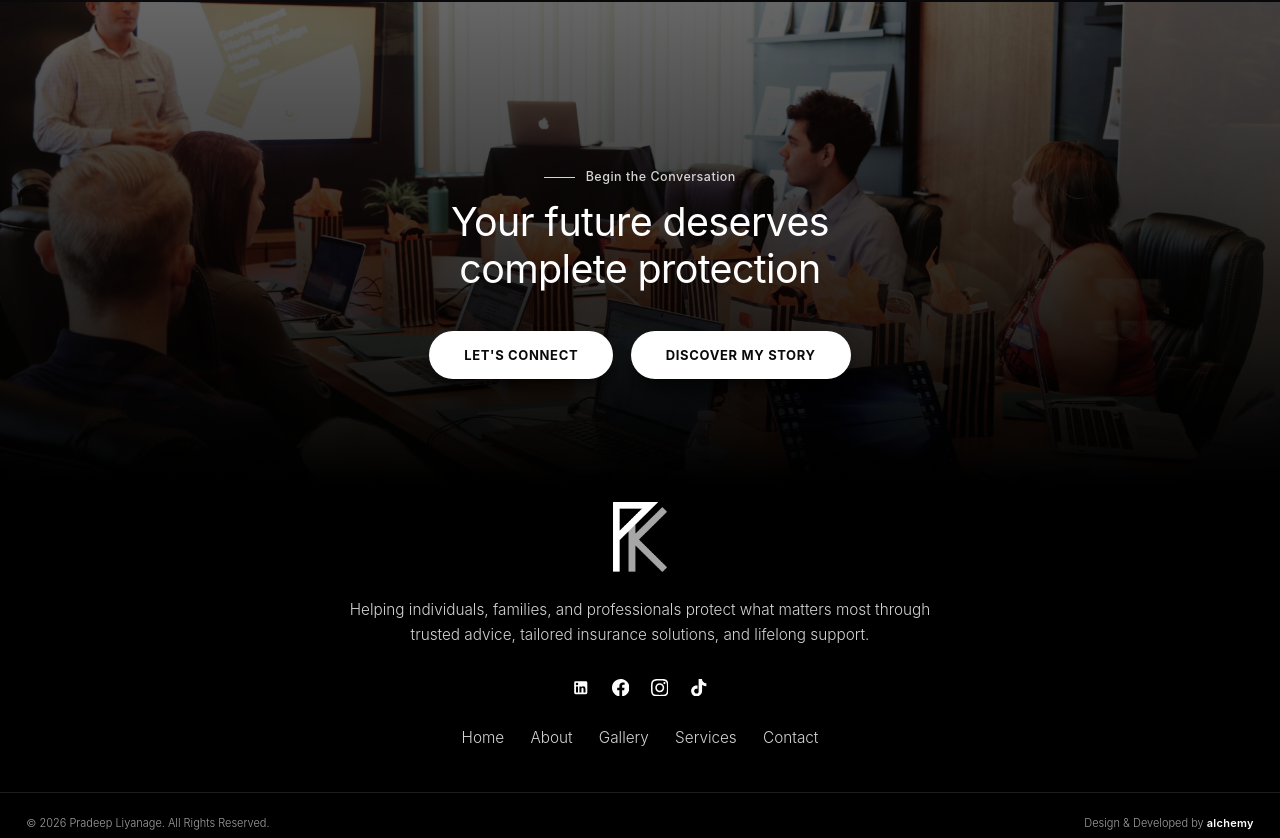
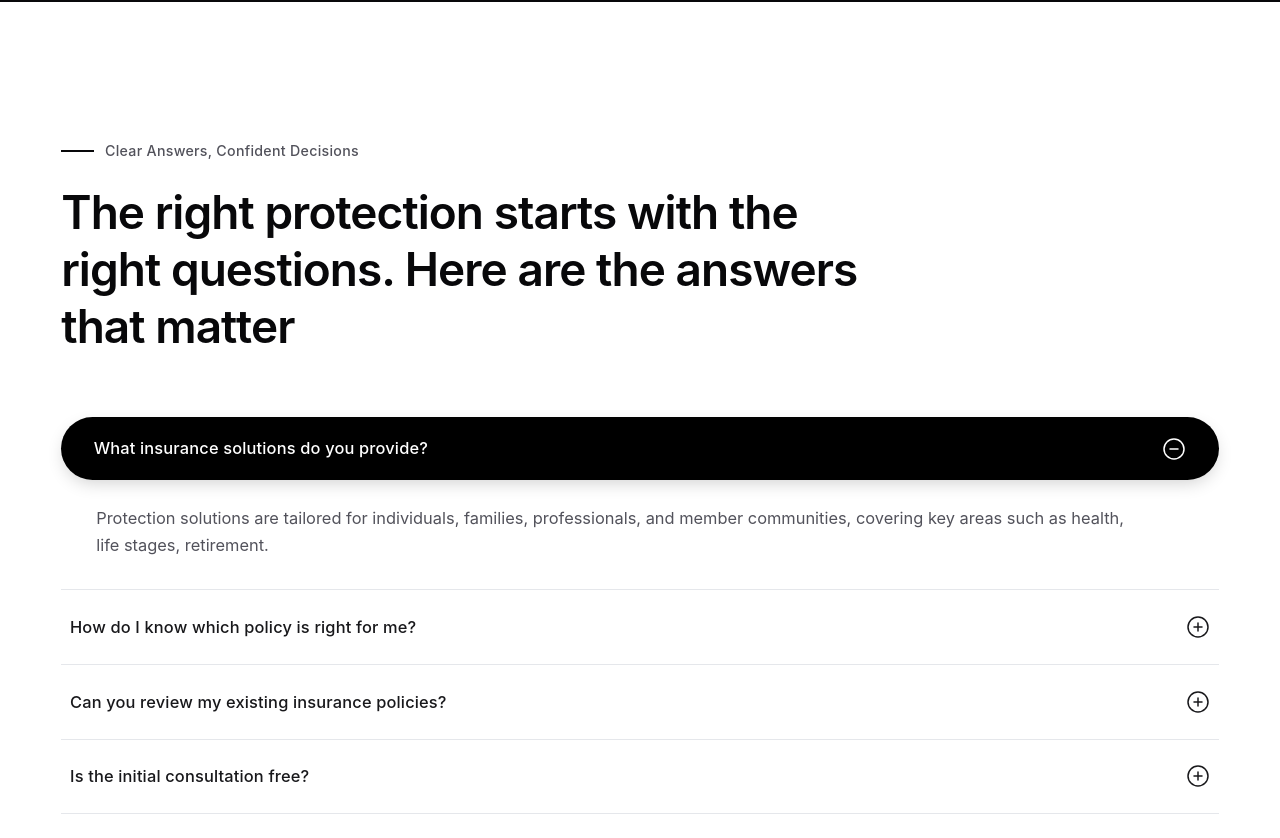
Before and after one commit to ChemyDigi/pk-web, a Next.js app: page /contact in a window 1280 px wide. Shown: the part 869-1707 px from the top of the page. Built offline with nearby package versions, Linux system fonts and the light colour scheme; a web font is replaced by a local one.

Commit message:
services page faq section done

```diff
--- a/app/contact/page.tsx
+++ b/app/contact/page.tsx
@@ -1,5 +1,5 @@
 import type { Metadata } from "next";
-import { ContactHero } from "@/components/contact";
+import { ContactHero, ContactFaq } from "@/components/contact";
 
 export const metadata: Metadata = {
   title: "Contact | Pradeep Liyanage — Insurance Advisor",
@@ -10,6 +10,7 @@ export default function ContactPage() {
   return (
     <>
       <ContactHero />
+      <ContactFaq />
     </>
   );
 }
--- a/components/contact/ContactFaq.tsx
+++ b/components/contact/ContactFaq.tsx
@@ -1,36 +1,170 @@
-import React from "react";
+"use client";
 
-const faqs = [
+import React, { useState } from "react";
+import "@/css/contact/ContactFaq.css";
+
+interface FaqItem {
+  id: string;
+  question: string;
+  answer: string;
+}
+
+const faqData: FaqItem[] = [
   {
-    q: "How quickly do you start a new project?",
-    a: "Following an initial discovery session and proposal approval, onboarding usually begins within 3 to 5 business days.",
+    id: "faq-1",
+    question: "What insurance solutions do you provide?",
+    answer:
+      "Protection solutions are tailored for individuals, families, professionals, and member communities, covering key areas such as health, life stages, retirement.",
   },
   {
-    q: "Do you offer post-launch maintenance and support?",
-    a: "Yes, we provide flexible monthly maintenance packages covering hosting support, performance reviews, and feature upgrades.",
+    id: "faq-2",
+    question: "How do I know which policy is right for me?",
+    answer:
+      "Through a comprehensive needs discovery conversation, we assess your financial responsibilities, goals, current coverage, and budget to recommend the exact solution tailored to your life stage.",
   },
   {
-    q: "Can you collaborate with our existing in-house engineering team?",
-    a: "Absolutely. We routinely integrate into existing Git workflows, issue trackers, and team communication channels.",
+    id: "faq-3",
+    question: "Can you review my existing insurance policies?",
+    answer:
+      "Yes. I provide objective, complimentary policy audits to identify gaps in coverage, duplicate benefits, or opportunities to optimize your premiums.",
+  },
+  {
+    id: "faq-4",
+    question: "Is the initial consultation free?",
+    answer:
+      "Yes, the initial discovery session is completely confidential and complimentary with no obligation to purchase.",
+  },
+  {
+    id: "faq-5",
+    question: "Can insurance be arranged according to my budget?",
+    answer:
+      "Absolutely. Plans are customizable and designed around what you can comfortably commit to, ensuring essential protection without financial strain.",
+  },
+  {
+    id: "faq-6",
+    question: "What support is available after purchasing a policy?",
+    answer:
+      "I remain your dedicated advisor throughout the lifetime of your policy — handling annual reviews, beneficiary updates, and personally managing claims when you need it most.",
+  },
+  {
+    id: "faq-7",
+    question: "Do you provide insurance solutions for professional associations?",
+    answer:
+      "Yes, through customized corporate and group schemes, I design tailored risk protection packages for executive bodies, corporate entities, and professional associations.",
+  },
+  {
+    id: "faq-8",
+    question: "How long does it take to arrange a policy?",
+    answer:
+      "Depending on the policy type and medical underwriting requirements, most plans can be established within 3 to 7 business days following submission.",
+  },
+  {
+    id: "faq-9",
+    question: "Is my personal and financial information kept confidential?",
+    answer:
+      "Strict confidentiality and professional ethics are paramount. All client information is protected under industry compliance and privacy standards.",
   },
 ];
 
 export default function ContactFaq() {
+  const [openIndex, setOpenIndex] = useState<number | null>(0);
+
+  const toggleFaq = (index: number) => {
+    setOpenIndex(openIndex === index ? null : index);
+  };
+
   return (
-    <section className="py-16 bg-slate-50 dark:bg-slate-900/40">
-      <div className="mx-auto max-w-7xl px-6 lg:px-8">
-        <div className="mx-auto max-w-2xl text-center mb-10">
-          <h2 className="text-2xl font-bold tracking-tight text-slate-900 dark:text-white">
-            Frequently Asked Questions
-          </h2>
+    <section className="contact-faq-section" aria-label="Frequently Asked Questions">
+      <div className="contact-faq-container">
+        {/* Eyebrow badge with horizontal line */}
+        <div className="contact-faq-eyebrow">
+          <span className="contact-faq-eyebrow-line" aria-hidden="true" />
+          <span className="contact-faq-eyebrow-text">
+            Clear Answers, Confident Decisions
+          </span>
         </div>
-        <div className="mx-auto max-w-3xl divide-y divide-slate-200 dark:divide-slate-800">
-          {faqs.map((faq) => (
-            <div key={faq.q} className="py-6">
-              <h3 className="text-base font-semibold text-slate-900 dark:text-white">{faq.q}</h3>
-              <p className="mt-2 text-sm text-slate-600 dark:text-slate-400">{faq.a}</p>
-            </div>
-          ))}
+
+        {/* Section Headline */}
+        <h2 className="contact-faq-heading">
+          The right protection starts with the right questions. Here are the answers that matter
+        </h2>
+
+        {/* Accordion List */}
+        <div className="contact-faq-list" role="region" aria-label="FAQ Accordion">
+          {faqData.map((item, index) => {
+            const isOpen = openIndex === index;
+
+            return (
+              <div key={item.id} className="contact-faq-item">
+                <button
+                  type="button"
+                  onClick={() => toggleFaq(index)}
+                  className={
+                    isOpen ? "contact-faq-btn-active" : "contact-faq-btn-collapsed"
+                  }
+                  aria-expanded={isOpen}
+                  aria-controls={`faq-answer-${item.id}`}
+                  id={`faq-btn-${item.id}`}
+                >
+                  <span
+                    className={
+                      isOpen
+                        ? "contact-faq-question-text-active"
+                        : "contact-faq-question-text-collapsed"
+                    }
+                  >
+                    {item.question}
+                  </span>
+
+                  {isOpen ? (
+                    <span className="contact-faq-icon-active" aria-hidden="true">
+                      <svg
+                        width="24"
+                        height="24"
+                        viewBox="0 0 24 24"
+                        fill="none"
+                        stroke="currentColor"
+                        strokeWidth="1.5"
+                        strokeLinecap="round"
+                        strokeLinejoin="round"
+                      >
+                        <circle cx="12" cy="12" r="10" />
+                        <line x1="8" y1="12" x2="16" y2="12" />
+                      </svg>
+                    </span>
+                  ) : (
+                    <span className="contact-faq-icon-collapsed" aria-hidden="true">
+                      <svg
+                        width="24"
+                        height="24"
+                        viewBox="0 0 24 24"
+                        fill="none"
+                        stroke="currentColor"
+                        strokeWidth="1.5"
+                        strokeLinecap="round"
+                        strokeLinejoin="round"
+                      >
+                        <circle cx="12" cy="12" r="10" />
+                        <line x1="12" y1="8" x2="12" y2="16" />
+                        <line x1="8" y1="12" x2="16" y2="12" />
+                      </svg>
+                    </span>
+                  )}
+                </button>
+
+                {isOpen && (
+                  <div
+                    id={`faq-answer-${item.id}`}
+                    role="region"
+                    aria-labelledby={`faq-btn-${item.id}`}
+                    className="contact-faq-answer"
+                  >
+                    <p className="contact-faq-answer-text">{item.answer}</p>
+                  </div>
+                )}
+              </div>
+            );
+          })}
         </div>
       </div>
     </section>
--- /dev/null
+++ b/css/contact/ContactFaq.css
@@ -0,0 +1,215 @@
+/* ==========================================================================
+   Contact FAQ Section (Clean White Background, Black Pill Active Accordion)
+   Matches reference: White backdrop, top-left eyebrow + headline,
+   and accordion with black pill active state and plus/minus icons.
+   ========================================================================== */
+
+.contact-faq-section {
+  position: relative;
+  width: 100%;
+  background-color: #ffffff;
+  color: #08080a;
+  padding: 6.5rem 1.5rem 7.5rem;
+  box-sizing: border-box;
+  font-family: -apple-system, BlinkMacSystemFont, "Segoe UI", Roboto, "Helvetica Neue", Arial, sans-serif;
+}
+
+@media (min-width: 640px) {
+  .contact-faq-section {
+    padding: 7rem 2.5rem 8.5rem;
+  }
+}
+
+@media (min-width: 1024px) {
+  .contact-faq-section {
+    padding: 7.5rem 3.5rem 9.5rem;
+  }
+}
+
+.contact-faq-container {
+  width: 100%;
+  max-width: 82rem;
+  margin: 0 auto;
+}
+
+/* Eyebrow badge with horizontal line */
+.contact-faq-eyebrow {
+  display: inline-flex;
+  align-items: center;
+  gap: 0.65rem;
+  margin-bottom: 1.25rem;
+}
+
+.contact-faq-eyebrow-line {
+  display: block;
+  width: 1.85rem;
+  height: 1.5px;
+  background-color: #08080a;
+}
+
+.contact-faq-eyebrow-text {
+  font-family: inherit;
+  font-size: 0.8125rem;
+  font-style: normal;
+  font-weight: 500;
+  letter-spacing: 0.02em;
+  color: #52525b;
+}
+
+/* Heading */
+.contact-faq-heading {
+  font-family: inherit;
+  font-size: 1.875rem;
+  line-height: 1.25;
+  font-style: normal;
+  font-weight: 600;
+  letter-spacing: -0.02em;
+  color: #08080a;
+  margin: 0 0 3.5rem 0;
+  max-width: 44rem;
+}
+
+@media (min-width: 640px) {
+  .contact-faq-heading {
+    font-size: 2.25rem;
+  }
+}
+
+@media (min-width: 1024px) {
+  .contact-faq-heading {
+    font-size: 2.625rem;
+    max-width: 46rem;
+  }
+}
+
+/* ==========================================================================
+   Accordion List
+   ========================================================================== */
+
+.contact-faq-list {
+  display: flex;
+  flex-direction: column;
+  width: 100%;
+}
+
+.contact-faq-item {
+  width: 100%;
+  transition: all 0.25s ease;
+}
+
+/* Active Open State: Black Pill header */
+.contact-faq-btn-active {
+  width: 100%;
+  background-color: #000000;
+  color: #ffffff;
+  border-radius: 9999px;
+  padding: 1.1rem 1.85rem;
+  display: flex;
+  justify-content: space-between;
+  align-items: center;
+  border: none;
+  cursor: pointer;
+  text-align: left;
+  transition: all 0.25s cubic-bezier(0.4, 0, 0.2, 1);
+  box-shadow: 0 6px 18px -4px rgba(0, 0, 0, 0.2);
+}
+
+.contact-faq-btn-active:hover {
+  background-color: #141416;
+}
+
+.contact-faq-question-text-active {
+  font-family: inherit;
+  font-size: 0.9375rem;
+  font-style: normal;
+  font-weight: 500;
+  color: #ffffff;
+  letter-spacing: 0.01em;
+}
+
+/* Collapsed Inactive State: Clean row with bottom line */
+.contact-faq-btn-collapsed {
+  width: 100%;
+  background-color: transparent;
+  color: #08080a;
+  border: none;
+  border-bottom: 1px solid #e5e7eb;
+  padding: 1.4rem 0.5rem;
+  display: flex;
+  justify-content: space-between;
+  align-items: center;
+  cursor: pointer;
+  text-align: left;
+  transition: all 0.2s ease;
+}
+
+.contact-faq-btn-collapsed:hover {
+  color: #000000;
+  border-bottom-color: #d1d5db;
+}
+
+.contact-faq-question-text-collapsed {
+  font-family: inherit;
+  font-size: 0.9375rem;
+  font-style: normal;
+  font-weight: 500;
+  color: #18181b;
+  letter-spacing: 0.01em;
+  transition: color 0.2s ease;
+}
+
+.contact-faq-btn-collapsed:hover .contact-faq-question-text-collapsed {
+  color: #000000;
+}
+
+/* Circular Icons */
+.contact-faq-icon-active {
+  display: flex;
+  align-items: center;
+  justify-content: center;
+  color: #ffffff;
+  flex-shrink: 0;
+  transition: transform 0.2s ease;
+}
+
+.contact-faq-icon-collapsed {
+  display: flex;
+  align-items: center;
+  justify-content: center;
+  color: #18181b;
+  flex-shrink: 0;
+  transition: transform 0.2s ease;
+}
+
+.contact-faq-btn-collapsed:hover .contact-faq-icon-collapsed {
+  color: #000000;
+  transform: rotate(90deg);
+}
+
+/* Answer Body */
+.contact-faq-answer {
+  padding: 1.4rem 2rem 1.75rem;
+  border-bottom: 1px solid #e5e7eb;
+  animation: faqFadeSlide 0.3s ease-out;
+}
+
+.contact-faq-answer-text {
+  font-family: inherit;
+  font-size: 0.9375rem;
+  font-style: normal;
+  line-height: 1.65;
+  color: #52525b;
+  margin: 0;
+  max-width: 60rem;
+}
+
+@keyframes faqFadeSlide {
+  from {
+    opacity: 0;
+    transform: translateY(-6px);
+  }
+  to {
+    opacity: 1;
+    transform: translateY(0);
+  }
+}
--- a/css/contact/ContactHero.css
+++ b/css/contact/ContactHero.css
@@ -185,7 +185,7 @@
 }
 
 .contact-hero-eyebrow-text {
-  font-family: var(--font-avenir), -apple-system, BlinkMacSystemFont, "Segoe UI", Roboto, sans-serif;
+  font-family: -apple-system, BlinkMacSystemFont, "Segoe UI", Roboto, "Helvetica Neue", Arial, sans-serif;
   font-size: 0.8125rem;
   font-style: normal;
   font-weight: 400;
@@ -195,7 +195,7 @@
 
 /* Headline */
 .contact-hero-heading {
-  font-family: var(--font-avenir), -apple-system, BlinkMacSystemFont, "Segoe UI", Roboto, sans-serif;
+  font-family: -apple-system, BlinkMacSystemFont, "Segoe UI", Roboto, "Helvetica Neue", Arial, sans-serif;
   font-size: 1.625rem;
   line-height: 1.24;
   font-style: normal;
--- a/css/contact/index.css
+++ b/css/contact/index.css
@@ -1 +1,2 @@
 @import "./ContactHero.css";
+@import "./ContactFaq.css";
```
